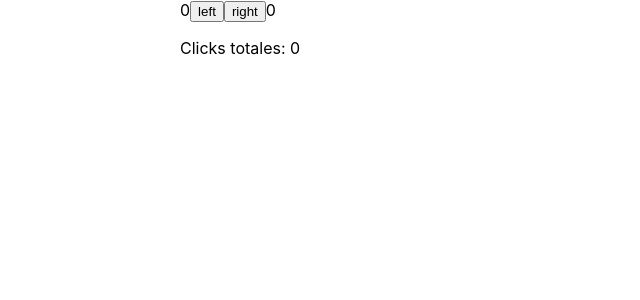
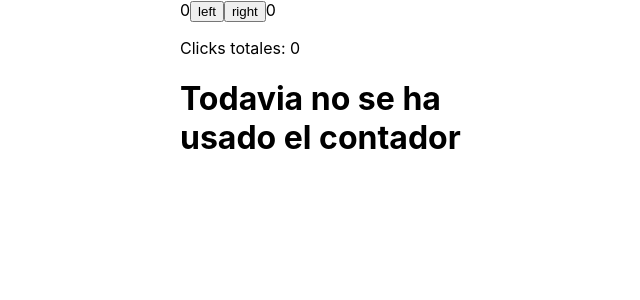
Before and after one commit to EGarcia30/bootcamp, a React (Create React App) app in the folder part1/: page / in a window 1280 px wide. Shown: the top 300 px of the page, without its empty margins (300-940 px from the left). Built offline with nearby package versions, Linux system fonts and the light colour scheme.

Commit message:
ejercicio5

```diff
--- a/part1/src/index.js
+++ b/part1/src/index.js
@@ -2,7 +2,11 @@ import {useState} from 'react'
 import ReactDOM from 'react-dom'
 import "./index.css"
 
-const rootElement = document.getElementById('root')
+const WarningNotUsed = () => <h1>Todavia no se ha usado el contador</h1>
+
+const ListOfClicks = ({clicks}) =>{
+  return <p>{clicks.join(' ')}</p>
+}
 
 const App = () => {
   // const [left, setLeft] = useState(0)
@@ -44,9 +48,10 @@ const App = () => {
       </button>
       {counters.right}
       <p>Clicks totales: {clicks.length}</p>
-      {clicks.join(' ')}
+      {clicks.length === 0 ? <WarningNotUsed/> : <ListOfClicks clicks={clicks}/>}
     </div>
   )
 }
 
+const rootElement = document.getElementById('root')
 ReactDOM.render(<App />, rootElement)
```
